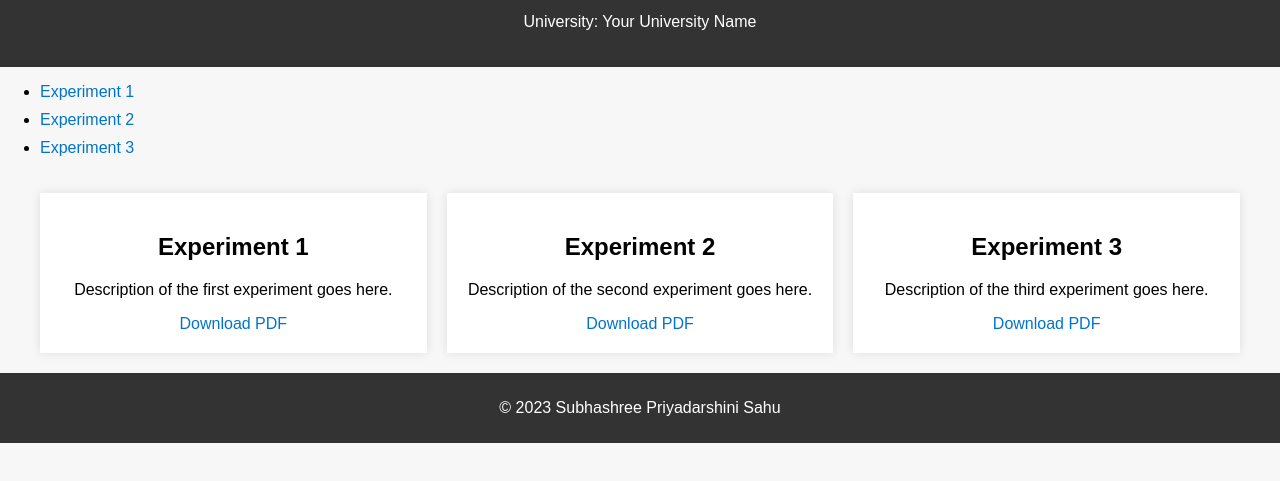
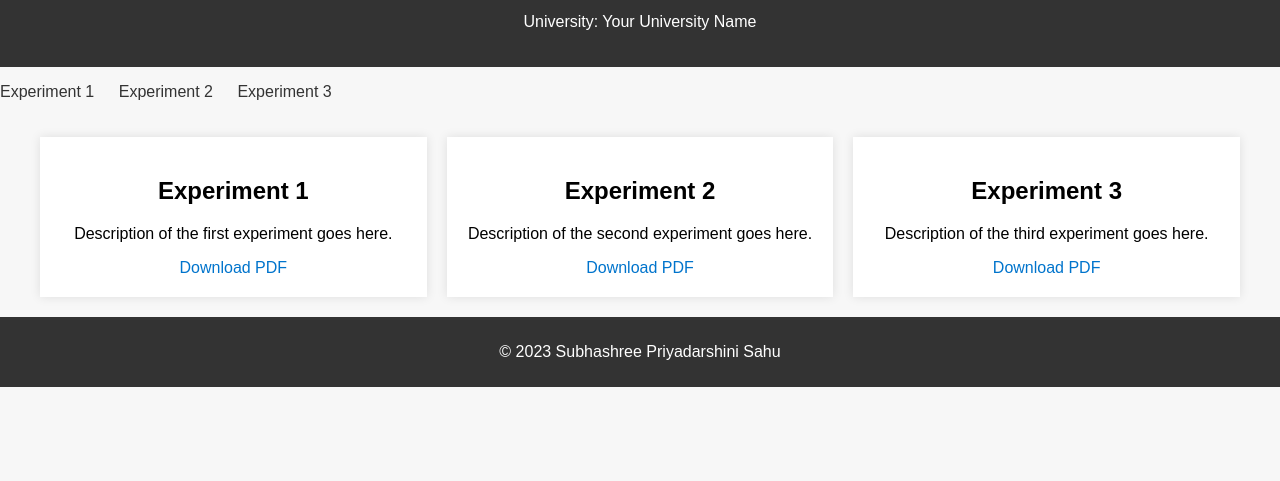
Before and after one commit to 31Subhashree/pu_web_technology_lab, a plain HTML site: page Subhashree_html/Portal.html in a window 1280 px wide. Shown: the part 121-602 px from the top of the page. Drawn offline with Linux system fonts and the light colour scheme.

Commit message:
Updated Portal.html

```diff
--- a/Subhashree_html/Portal.html
+++ b/Subhashree_html/Portal.html
@@ -4,9 +4,8 @@
     <meta charset="UTF-8">
     <meta name="viewport" content="width=device-width, initial-scale=1.0">
     <title>Subhashree Priyadarshini Sahu | Laboratory Experiments Portal</title>
-    <link rel="stylesheet" href="styles.css">
     <style>
-        /* styles.css */
+        /* CSS styles */
 
         body {
             font-family: Arial, sans-serif;
@@ -20,6 +19,21 @@ header {
             color: white;
             text-align: center;
             padding: 20px;
+        }
+
+        nav ul {
+            list-style: none;
+            padding: 0;
+        }
+
+        nav li {
+            display: inline;
+            margin-right: 20px;
+        }
+
+        nav a {
+            text-decoration: none;
+            color: #333;
         }
 
         main {
@@ -39,8 +53,6 @@ main {
         }
 
         a {
-    display: block;
-    margin-top: 10px;
             color: #0074cc;
             text-decoration: none;
         }
@@ -55,7 +67,6 @@ footer {
             text-align: center;
             padding: 10px;
         }
-
     </style>
 </head>
 <body>
```
Lines whose indentation alone changed are shown as unchanged.
